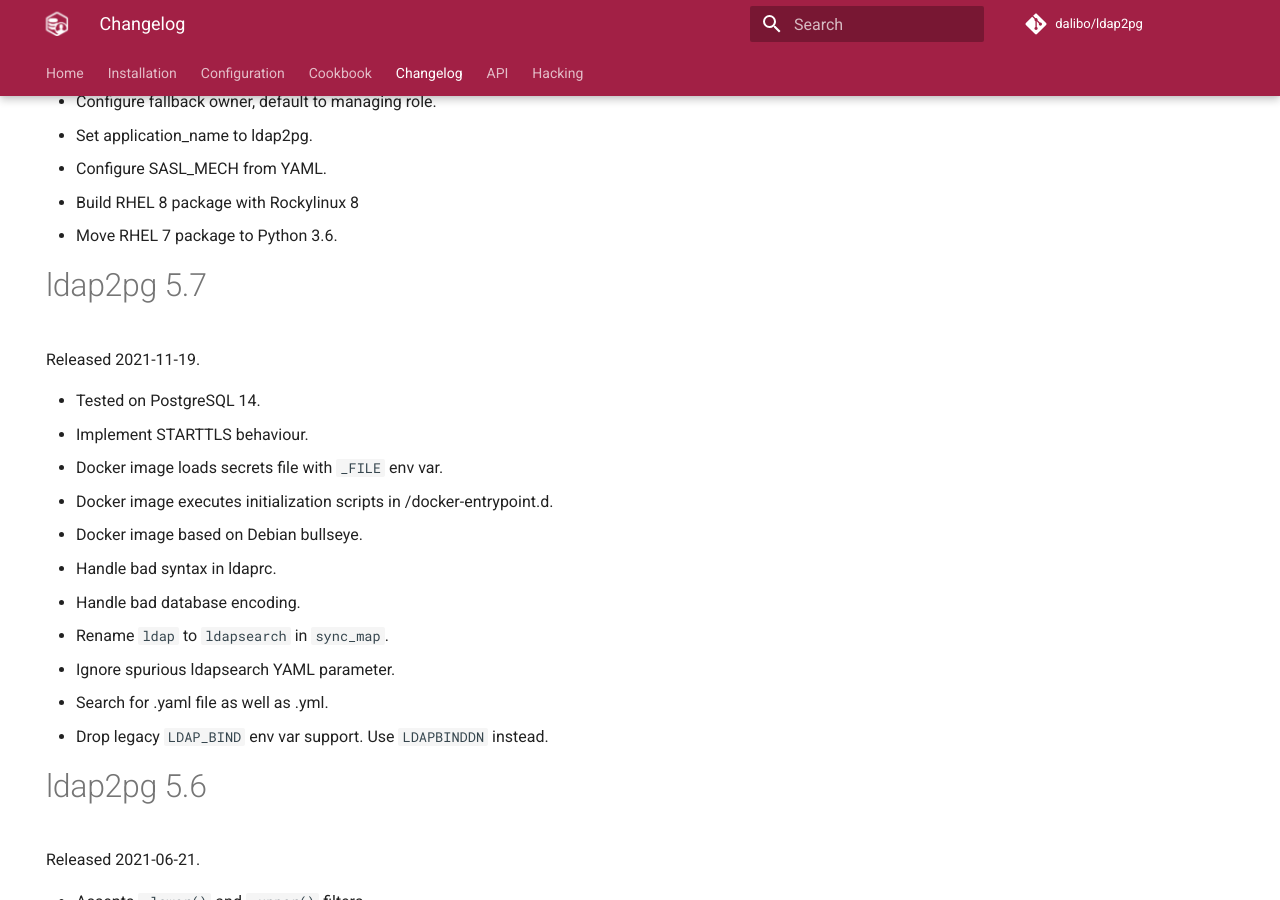
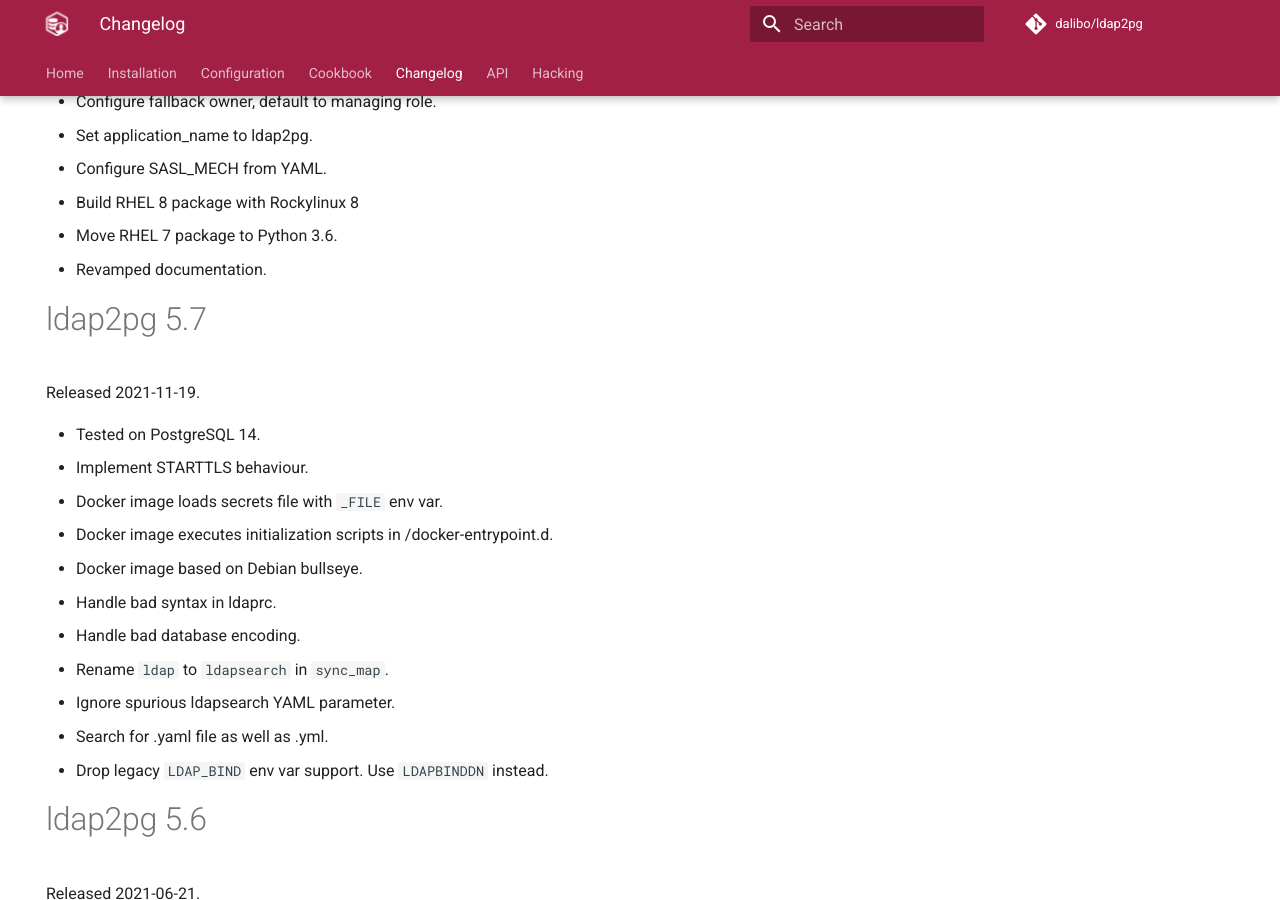
Before and after one commit to dalibo/ldap2pg, an MkDocs documentation site: the page built from docs/changelog.md, in a window 1280 px wide and 900 px high, scrolled down 497 px. Built offline with MkDocs 1.6.1 and Material for MkDocs 9.7.7, drawn with Linux system fonts in a browser that asks for light colours; comment, search, counter and statistics services are not loaded.

Commit message:
Prepare 5.8 changelog

```diff
--- a/docs/changelog.md
+++ b/docs/changelog.md
@@ -26,6 +26,7 @@
 - Configure SASL_MECH from YAML.
 - Build RHEL 8 package with Rockylinux 8
 - Move RHEL 7 package to Python 3.6.
+- Revamped documentation.
 
 
 # ldap2pg 5.7
```
